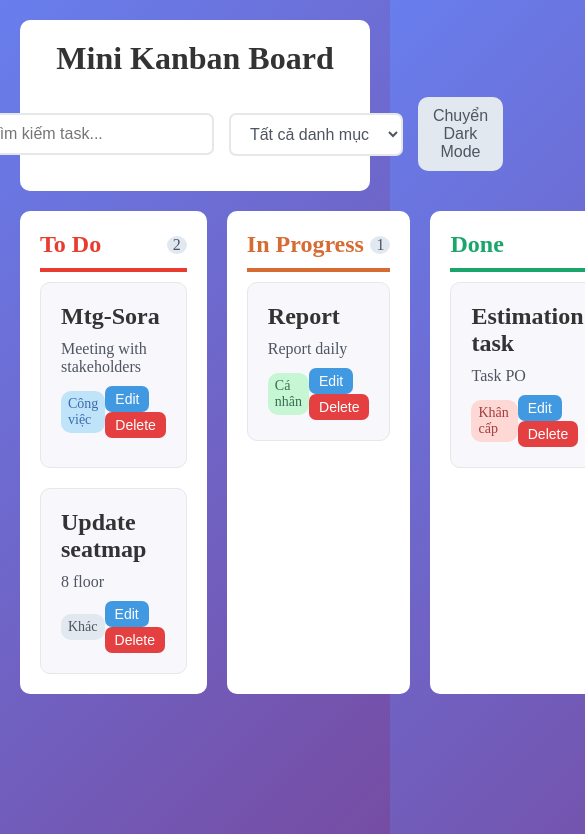
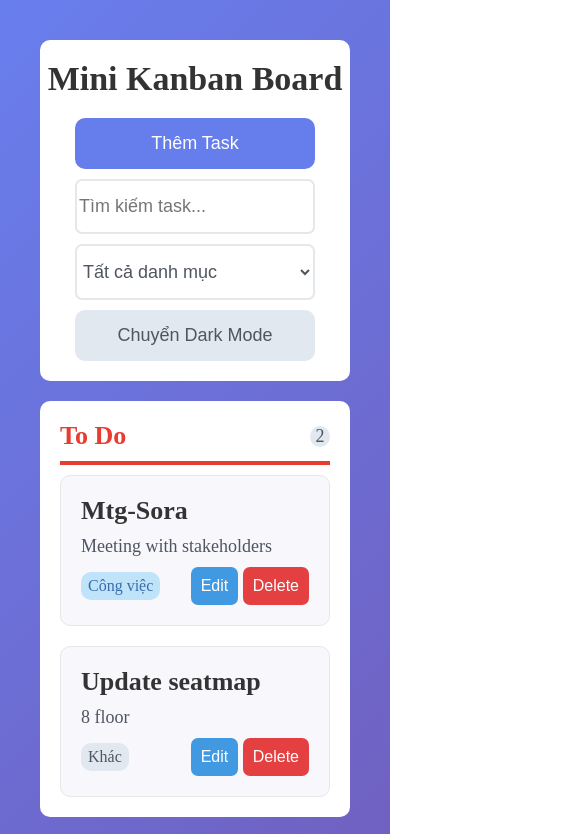
Before and after one commit to tranleductinh/js_mini_kanban_board, a plain HTML site: page index.html in a window 390 px wide. Shown: the top 834 px of the page, 585 px wide, since content can reach past the window. Drawn offline with Linux system fonts and the light colour scheme.

Commit message:
Update font sizes and improve body padding for better layout responsiveness

```diff
--- a/style.css
+++ b/style.css
@@ -25,10 +25,10 @@
   --color-text-primary: #333333;
   --color-text-secondary: #4f5561;
   --color-text-select: #4f5561;
-  --font-size-sm: 14px;
-  --font-size-md: 16px;
-  --font-size-lg: 24px;
-  --font-size-xl: 32px;
+  --font-size-sm: 16px;
+  --font-size-md: 18px;
+  --font-size-lg: 26px;
+  --font-size-xl: 34px;
   --border-color: #e4e8e9;
   --background-card: #f8f7fc;
   --background-input: #ffffff;
@@ -48,9 +48,9 @@
 
 body {
   background: var(--base-background);
-  height: 100vh;
   color: var(--color-text-secondary);
-  padding: 20px 20px 0 20px;
+  min-height: 100vh;
+  padding: 20px 20px 20px 20px;
   font-size: var(--font-size-md);
 }
 
@@ -215,11 +215,11 @@ select {
 }
 .task-card__edit {
   background: var(--color-button-secondary);
-  color: #ffffff
+  color: #ffffff;
 }
 .task-card__delete {
   background: var(--color-button-tertiary);
-  color: #ffffff
+  color: #ffffff;
 }
 dialog[open] {
   display: block;
@@ -273,3 +273,36 @@ dialog .dialog__divider {
   font-size: var(--font-size-xl);
   color: var(--color-text-secondary);
 }
+
+@media (max-width: 768px) {
+  .kanban__controls {
+    gap: 7px;
+  }
+  .kanban__board {
+    grid-template-columns: 1fr;
+  }
+  button {
+    padding: 15px 15px;
+  }
+  input,
+  select {
+    padding: 15px 2px;
+  }
+  .task-card__button {
+    padding: 10px 10px;
+  }
+}
+
+@media (max-width: 480px) {
+  body {
+    padding: 40px;
+  }
+  .kanban__controls {
+    display: grid;
+    grid-template-columns: 0.5fr;
+    gap: 10px;
+  }
+  .dialog__content {
+    max-width: 400px;
+  }
+}
```
